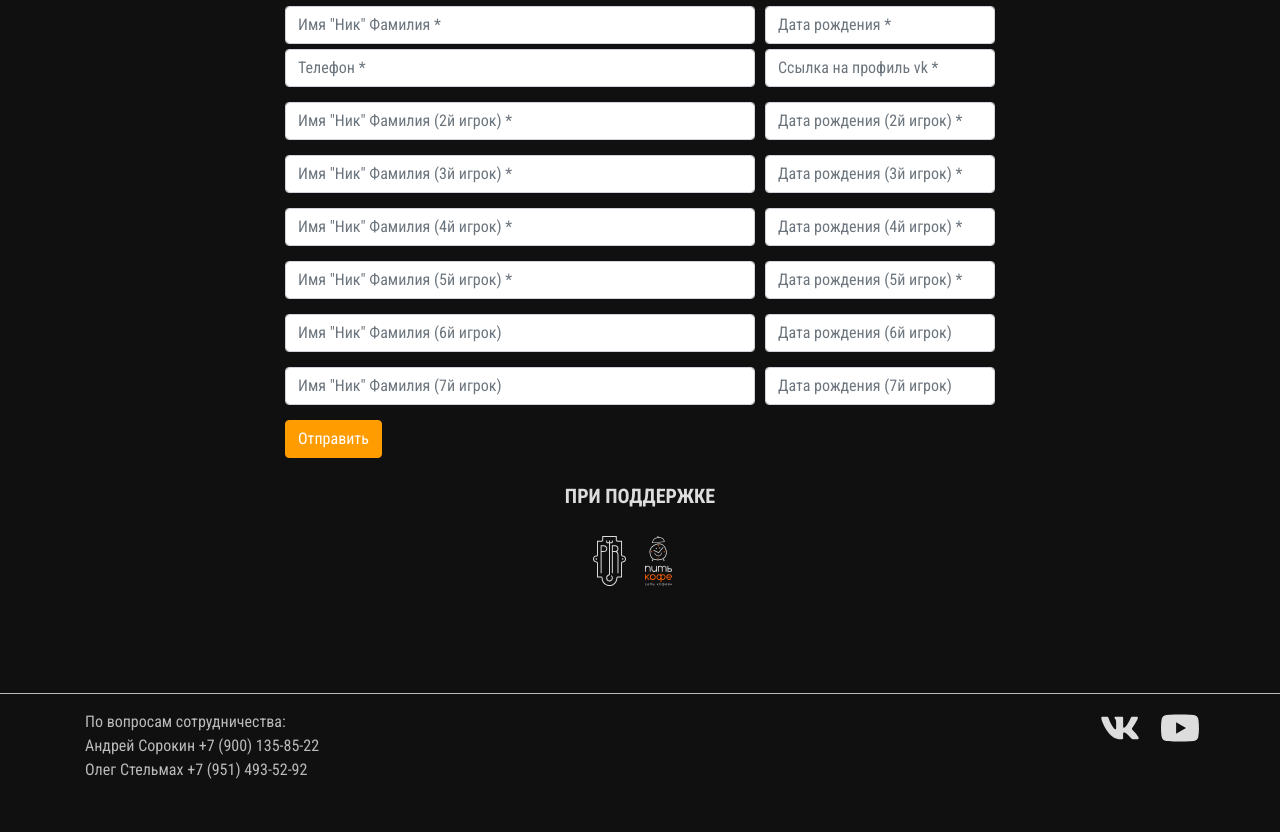
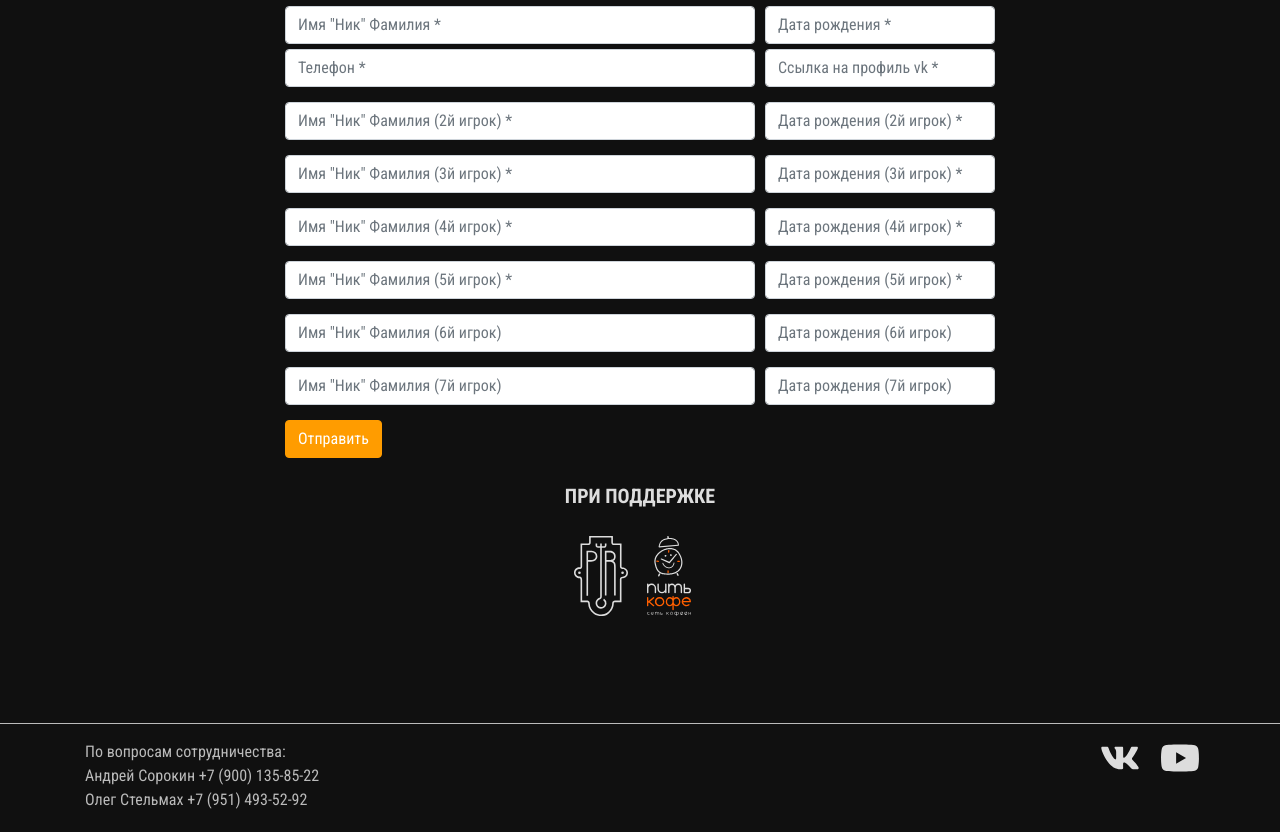
Before and after one commit to oleg-tgn/clash-offline, a plain HTML site: page 2019/11/30/index.html in a window 1280 px wide. Shown: the part 384-1216 px from the top of the page. Before the commit the page ends 1186 px from the top, so only its background shows below. Drawn offline with nearby package versions, Linux system fonts and the light colour scheme.

Commit message:
Update index.html

```diff
--- a/2019/11/30/index.html
+++ b/2019/11/30/index.html
@@ -173,8 +173,8 @@
 </form>
         <h4 class="title sub-title" style="font-size: 20px;">При поддержке</h4>
         <p style="text-align: center">
-            <a href="https://vk.com/paintroom_tattoo" target="_blank"><img src="logos/pir.svg" style="display:inline-block;height:50px;margin-top:12px;margin-right:15px;"></a>
-            <a href="http://www.pitcofe.ru/" target="_blank"><img src="logos/pit_kofe_vertical.svg" style="display:inline-block;height:50px;margin-top:12px;margin-right:15px;"></a>
+            <a href="https://vk.com/paintroom_tattoo" target="_blank"><img src="logos/pir.svg" style="display:inline-block;height:80px;margin-top:12px;margin-right:15px;"></a>
+            <a href="http://www.pitcofe.ru/" target="_blank"><img src="logos/pit_kofe_vertical.svg" style="display:inline-block;height:80px;margin-top:12px;margin-right:15px;"></a>
         </p>
     </section>
 
```
